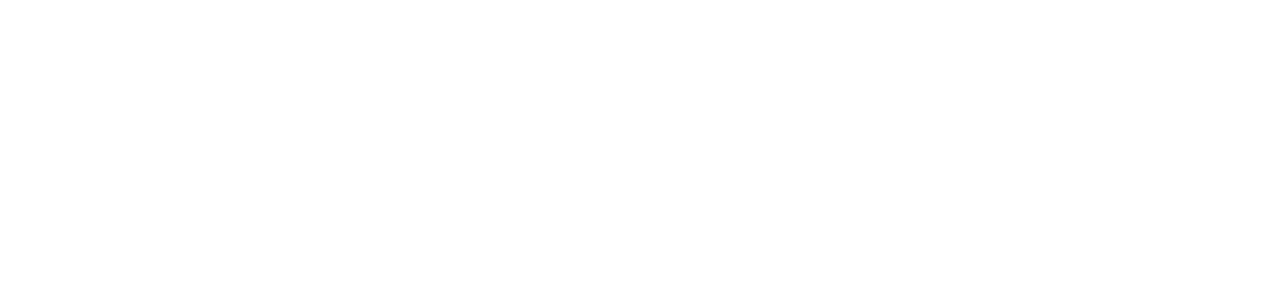
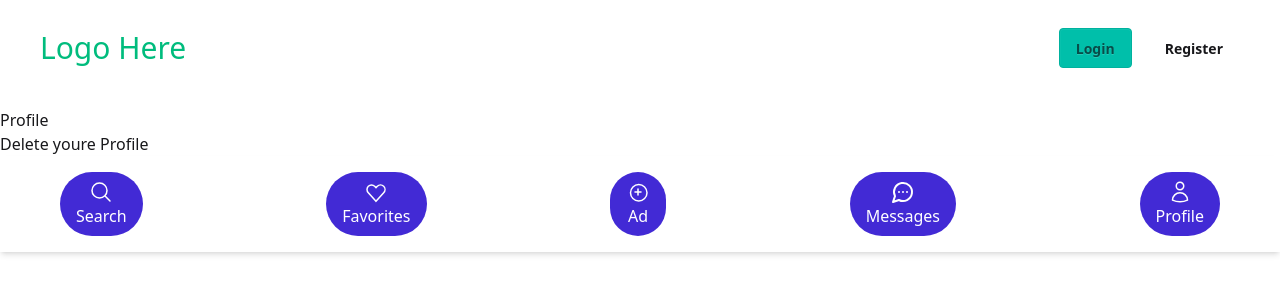
Before and after one commit to smirnovmykyta/fe-SkillNest, a React (Vite) app: page /profile in a window 1280 px wide. Before the commit this address had no page. Shown: the top 300 px of the page. Built offline with nearby package versions, Linux system fonts and the light colour scheme.

Commit message:
feature/signup2 Rousts in App.jsx needs to be fixed

```diff
--- a/src/App.jsx
+++ b/src/App.jsx
@@ -1,6 +1,6 @@
 import { useState } from "react";
 
-import { Routes, Route, useNavigate } from "react-router-dom";
+import { Routes, Route, useNavigate, Re } from "react-router-dom";
 import MainLayout from "./Layouts/MainLayout";
 import CardDetails from "./components/CardDetails";
 import CardList from "./components/CardList";
@@ -8,25 +8,36 @@ import CreateAdvertisement from "./components/CreateAdvertisement.jsx";
 import Register from "./components/Register.jsx";
 import Login from "./components/Login.jsx";
 import Favorites from "./components/Favorites.jsx";
+import Messages from "./components/Messages.jsx";
+import Profile from "./components/Profile.jsx";
 
 const App = () => {
   const [authenticated, setAuthenticated] = useState(true);
   const navigate = useNavigate();
 
   return (
+    <>
+      {authenticated ? (
         <Routes>
           <Route path="/" element={<MainLayout />}>
             <Route index element={<CardList />} />
             <Route path="/ad" element={<CreateAdvertisement />} />
-        <Route path="/login" element={<Login />} />
+            <Route path="/favorites" element={<Favorites />} />
+            <Route path="/card/:id" element={<CardDetails />} />
+            <Route path="/message" element={<Messages />} />
+            <Route path="/profile" element={<Profile />} />
 
-        <Route path="/favorites" element={<Favorites />} />
             <Route path="/register" element={<Register />} />
             <Route path="/login" element={<Login />} />
-        <Route path="/card/:id" element={<CardDetails />} />
           </Route>
         </Routes>
+      ) : (
+        <Routes>
+          <Route path="/register" element={<Register />} />
+          <Route path="/login" element={<Login />} />
+        </Routes>
+      )}
+    </>
   );
 };
-
 export default App;
--- a/src/Layouts/MainLayout.jsx
+++ b/src/Layouts/MainLayout.jsx
@@ -1,13 +1,12 @@
 import { Outlet } from "react-router-dom";
 import Header from "../components/Header";
-import Searchbar from "../components/Searchbar";
+
 import Nav from "../components/Nav";
 
 const MainLayout = () => {
   return (
     <>
       <Header />
-      <Searchbar />
       <div>
         <Outlet />
         <Nav />
--- a/src/components/CardList.jsx
+++ b/src/components/CardList.jsx
@@ -1,6 +1,7 @@
 import Card from "./Card";
 import { useEffect, useState } from "react";
 import { getAllAdvertisement } from "../api/advertisementApi.js";
+import Searchbar from "../components/Searchbar";
 
 const CardList = () => {
   const [adList, setAdList] = useState("");
@@ -18,9 +19,12 @@ const CardList = () => {
   }, []);
   console.log(adList);
   return (
-    <div className="grid gap-4 sm:grid-cols-1 md:grid-cols-2 lg:grid-cols-3 xl:grid-cols-2 p-4 ml-10 mr-10">
-      {adList && adList.map((card) => <Card key={card._id} card={card} />)}
-    </div>
+    <>
+      <Searchbar />
+      <div className="grid gap-4 sm:grid-cols-1 md:grid-cols-2 lg:grid-cols-3 xl:grid-cols-2 p-4 ml-10 mr-10">
+        {adList && adList.map((card) => <Card key={card._id} card={card} />)}
+      </div>
+    </>
   );
 };
 
--- a/src/components/Header.jsx
+++ b/src/components/Header.jsx
@@ -10,10 +10,10 @@ const Header = () => {
       </div>
       <div className="flex gap-4 justify-end mr-10">
         <button className="btn btn-active btn-accent gap-4">
-          <Link to={"loginregister"}>Log In</Link>
+          <Link to={"login"}>Login</Link>
         </button>
         <button className="btn btn-ghost hover:btn">
-          <Link to={"loginregister"}>Register</Link>
+          <Link to={"register"}>Register</Link>
         </button>
       </div>
     </div>
--- /dev/null
+++ b/src/components/Messages.jsx
@@ -0,0 +1,5 @@
+const Messages = () => {
+  return <div>Messages</div>;
+};
+
+export default Messages;
--- a/src/components/Nav.jsx
+++ b/src/components/Nav.jsx
@@ -35,7 +35,7 @@ const Nav = () => {
     <div>
       {isIphone14Pro ? (
         <div className="btm-nav px-[60px] py-4 flex justify-between items-center  shadow-md">
-          <Link to="search">
+          <Link to="/">
             <button
               className="flex flex-col bg-primary text-white items-center justify-center rounded-full px-4 py-2 hover:bg-gray-600"
               onClick={handlePress}
--- /dev/null
+++ b/src/components/Profile.jsx
@@ -0,0 +1,12 @@
+import React from "react";
+
+const Profile = () => {
+  return (
+    <>
+      <div>Profile</div>
+      <button>Delete youre Profile</button>
+    </>
+  );
+};
+
+export default Profile;
```
Lines whose indentation alone changed are shown as unchanged.
